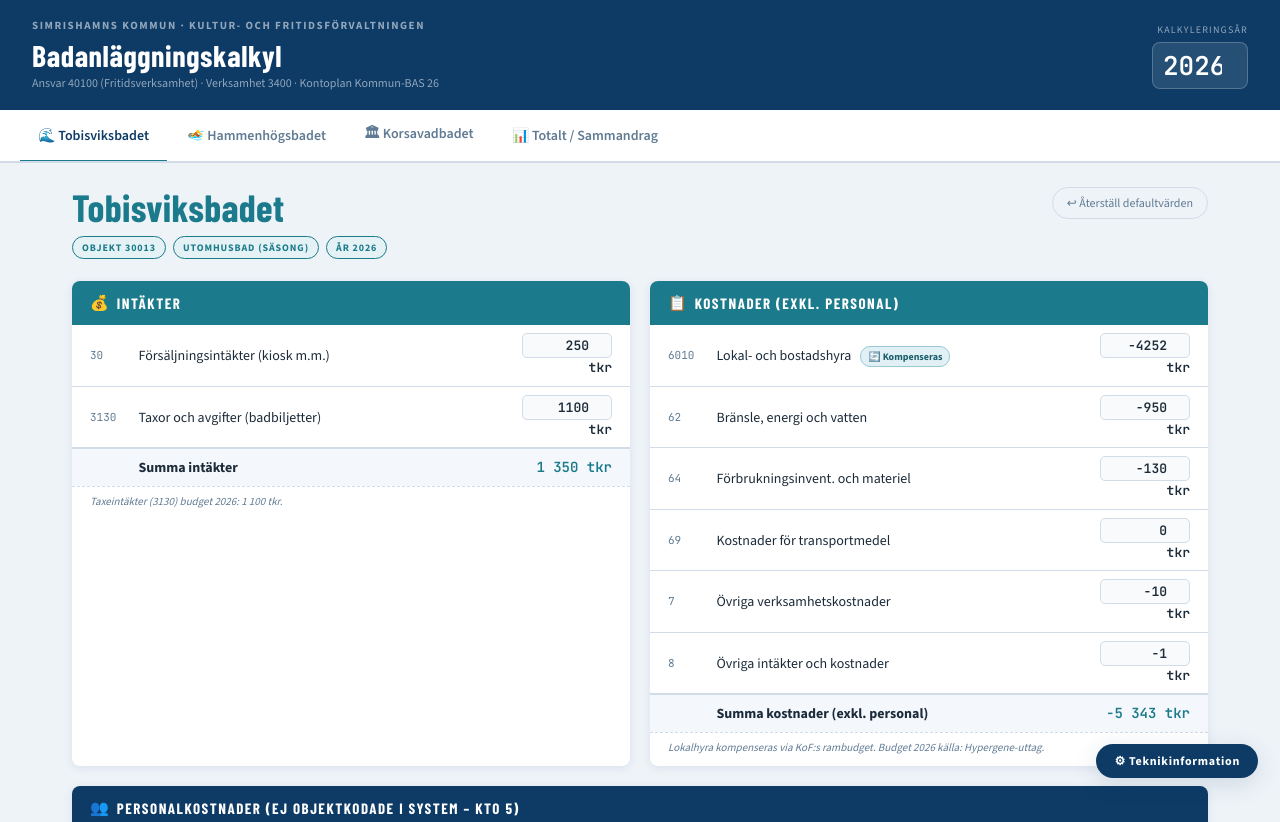
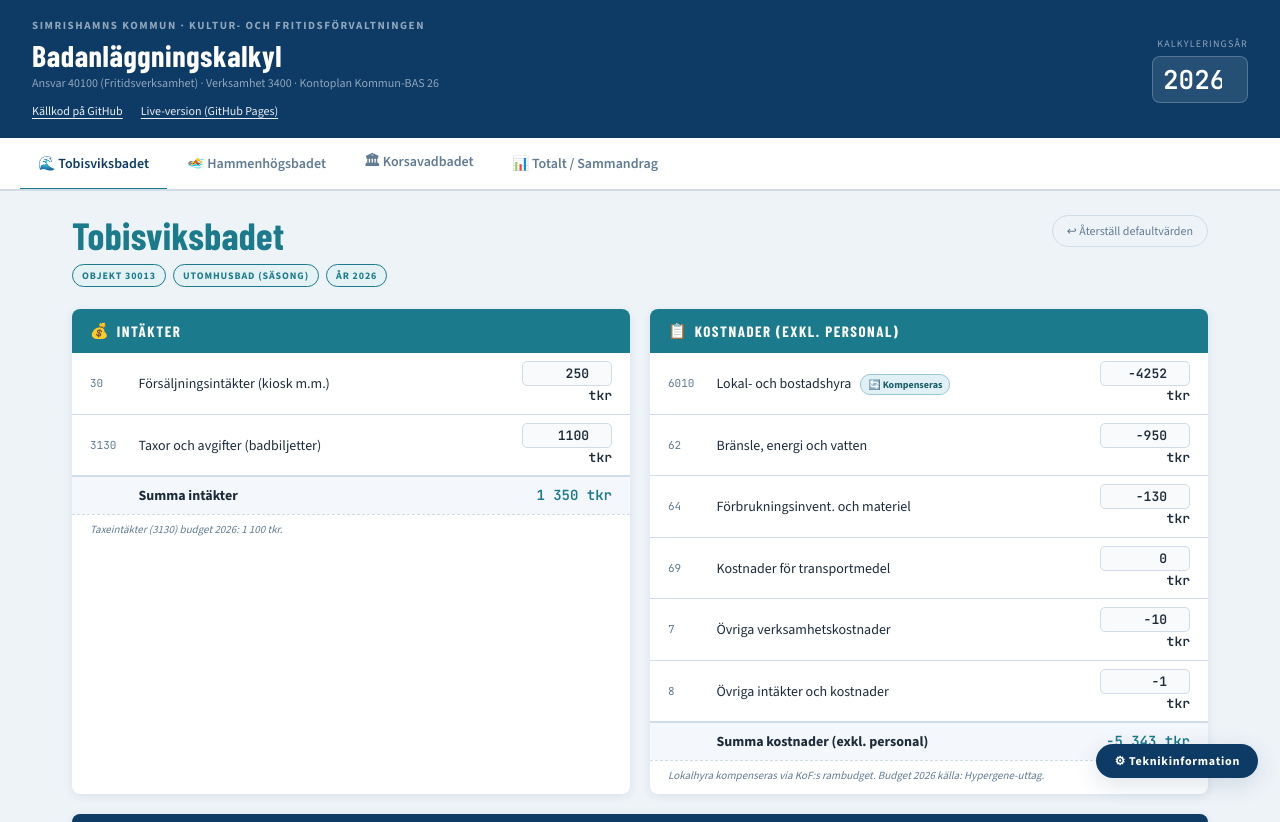
Before and after one commit to lundgren9/badkalkyl, a plain HTML site: page badkalkyl.html in a window 1280 px wide. Shown: the top 822 px of the page. Drawn offline with nearby package versions, Linux system fonts and the light colour scheme.

Commit message:
Länkar GitHub Pages ↔ repo i UI, README och Claude.md
Made-with: Cursor

```diff
--- a/badkalkyl.html
+++ b/badkalkyl.html
@@ -108,6 +108,25 @@
       margin-top: 2px;
     }
 
+    /* Uppdatering: länkar till GitHub-repot och GitHub Pages (ömsesidig navigering med README på GitHub) */
+    .header-repo-links {
+      display: flex;
+      flex-wrap: wrap;
+      gap: 12px 18px;
+      margin-top: 10px;
+      font-size: 12px;
+    }
+
+    .header-repo-links a {
+      color: rgba(255,255,255,0.92);
+      text-decoration: underline;
+      text-underline-offset: 3px;
+    }
+
+    .header-repo-links a:hover {
+      color: #fff;
+    }
+
     /* Årsväljare i headern */
     .year-block {
       display: flex;
@@ -823,6 +842,10 @@
     <div class="header-tag">Simrishamns kommun · Kultur- och fritidsförvaltningen</div>
     <h1>Badanläggningskalkyl</h1>
     <div class="header-sub">Ansvar 40100 (Fritidsverksamhet) · Verksamhet 3400 · Kontoplan Kommun-BAS 26</div>
+    <nav class="header-repo-links" aria-label="Projekt på webben">
+      <a href="https://github.com/lundgren9/badkalkyl" target="_blank" rel="noopener noreferrer">Källkod på GitHub</a>
+      <a href="https://lundgren9.github.io/badkalkyl/" target="_blank" rel="noopener noreferrer">Live-version (GitHub&nbsp;Pages)</a>
+    </nav>
   </div>
   <div class="year-block">
     <label for="yr">Kalkyleringsår</label>
@@ -881,6 +904,13 @@
       <button class="modal-x" onclick="closeModal()" aria-label="Stäng">✕</button>
     </div>
     <div class="modal-bd">
+
+      <!-- Uppdatering: samma länkar som i header — repot ↔ publicerad sida -->
+      <div class="tech-sec">
+        <h3>Källkod och publicering</h3>
+        <p><strong>GitHub-repo:</strong> <a href="https://github.com/lundgren9/badkalkyl" target="_blank" rel="noopener noreferrer">github.com/lundgren9/badkalkyl</a><br>
+        <strong>Live (GitHub Pages):</strong> <a href="https://lundgren9.github.io/badkalkyl/" target="_blank" rel="noopener noreferrer">lundgren9.github.io/badkalkyl</a></p>
+      </div>
 
       <div class="tech-sec">
         <h3>Externa bibliotek via CDN</h3>
```
Also changed, not shown: index.html (+30 -0 lines), 2 other files.
